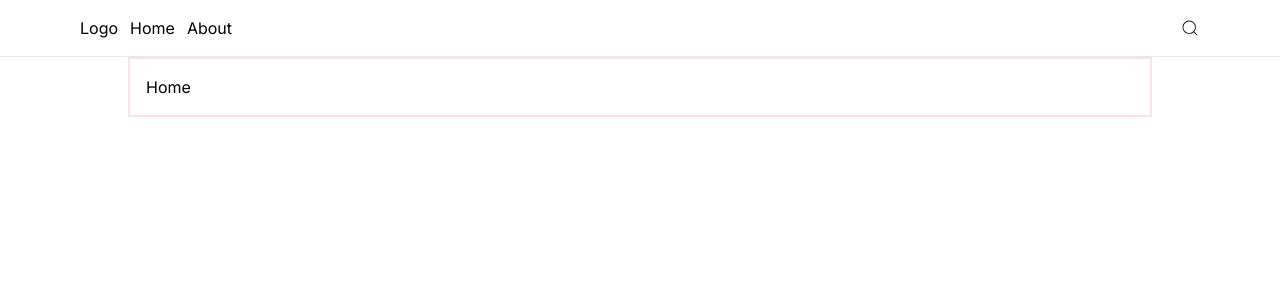
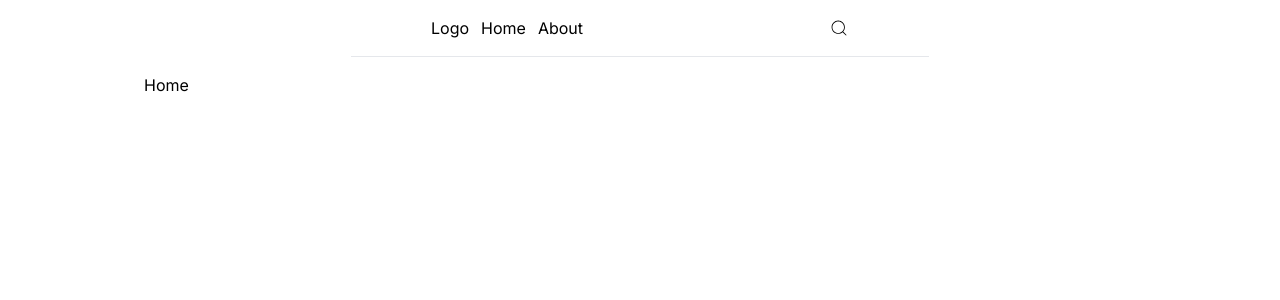
Before and after one commit to metacode22/blog, a Next.js app: page / in a window 1280 px wide. Shown: the top 300 px of the page. Built offline with nearby package versions, Linux system fonts and the light colour scheme.

Commit message:
design: layout 디자인 변경

```diff
--- a/app/layout.tsx
+++ b/app/layout.tsx
@@ -13,11 +13,9 @@ export const metadata: Metadata = {
 export default function RootLayout({ children }: { children: React.ReactNode }) {
   return (
     <html lang='ko'>
-      <body className={inter.className}>
+      <body className={`${inter.className} flex flex-col items-center`}>
         <GlobalNavigationBar />
-        <main className='flex justify-center'>
-          <div className='max-w-5xl border-red-100 border-2 w-full p-4'>{children}</div>
-        </main>
+        <main className='w-full max-w-5xl p-4'>{children}</main>
       </body>
     </html>
   );
```
